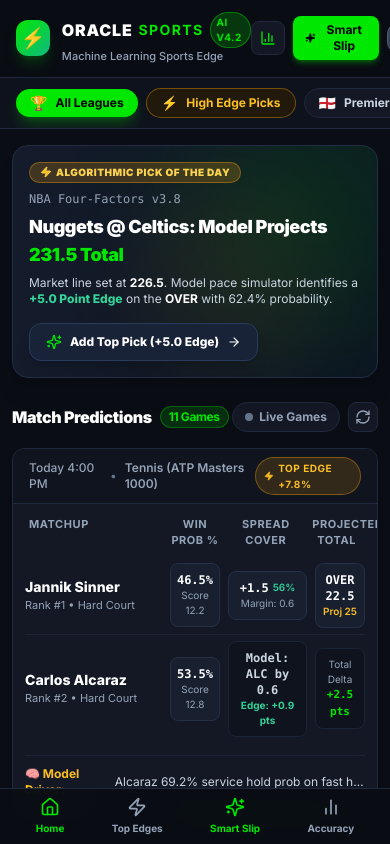
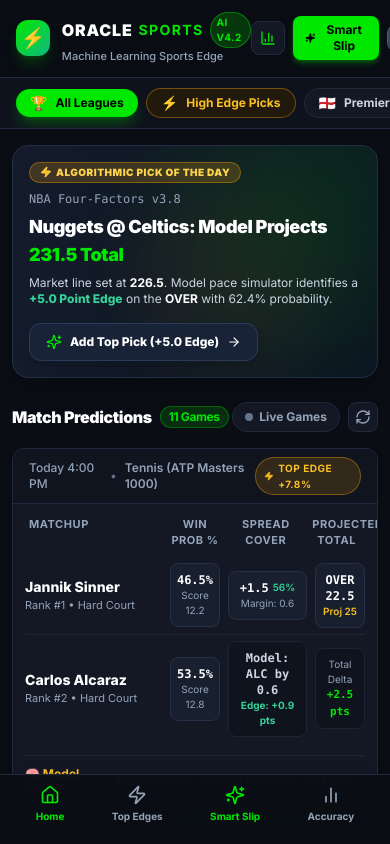
Before and after one commit to vill3g/sports-oracle, a React (Vite) app in the folder frontend/: page / in a window 390 px wide. Shown: the top 844 px of the page. Built offline with nearby package versions, Linux system fonts and the light colour scheme; no server answers.

Commit message:
Add frontend/src/components/layout/BottomNav.tsx

```diff
--- a/frontend/src/components/layout/BottomNav.tsx
+++ b/frontend/src/components/layout/BottomNav.tsx
@@ -12,7 +12,7 @@
   } = useSlip();
 
   return (
-    <nav className="lg:hidden fixed bottom-0 inset-x-0 z-40 bg-[#0a0d14]/95 backdrop-blur-lg border-t border-[#20293d] px-3 py-2 flex items-center justify-around">
+    <nav className="lg:hidden fixed bottom-0 inset-x-0 z-40 bg-[#0a0d14]/95 backdrop-blur-lg border-t border-[#20293d] px-3 pt-2.5 pb-[max(1.25rem,env(safe-area-inset-bottom))] flex items-center justify-around shadow-2xl">
       {/* Home */}
       <button
         onClick={() => setActiveLeague('all')}
```
